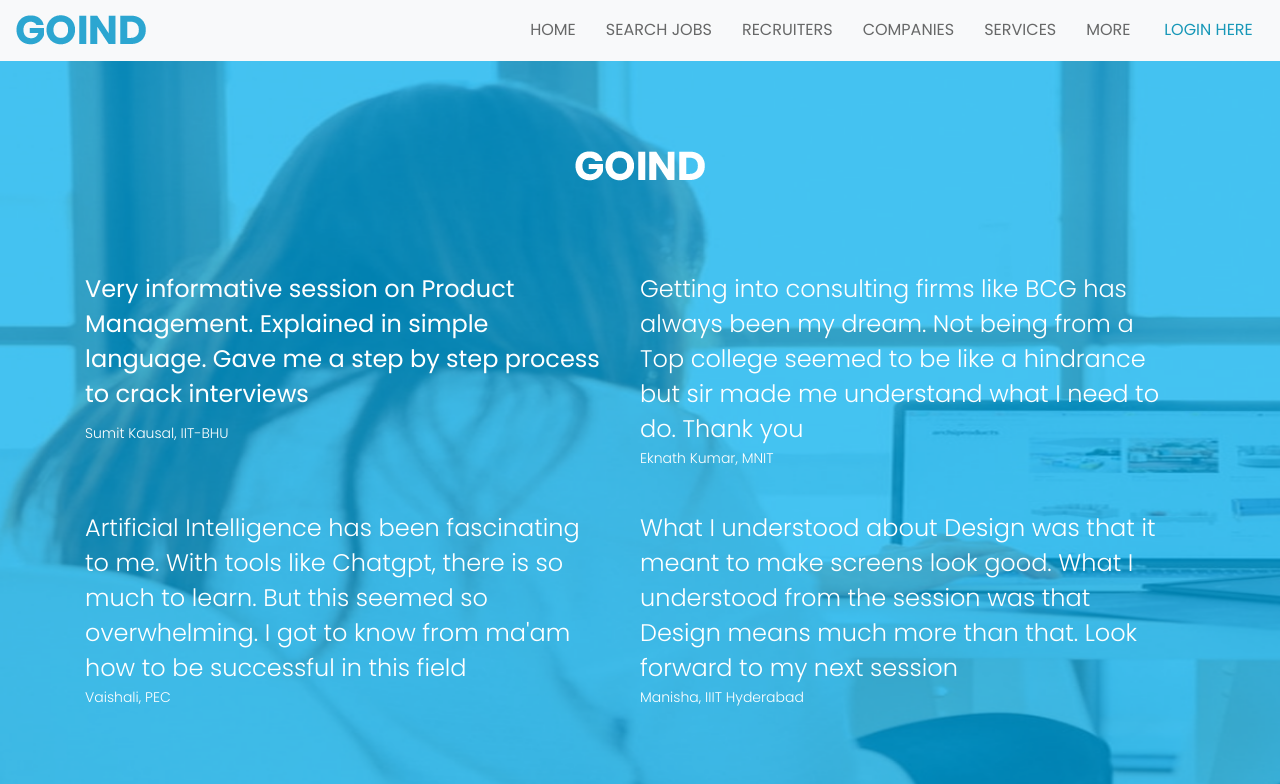
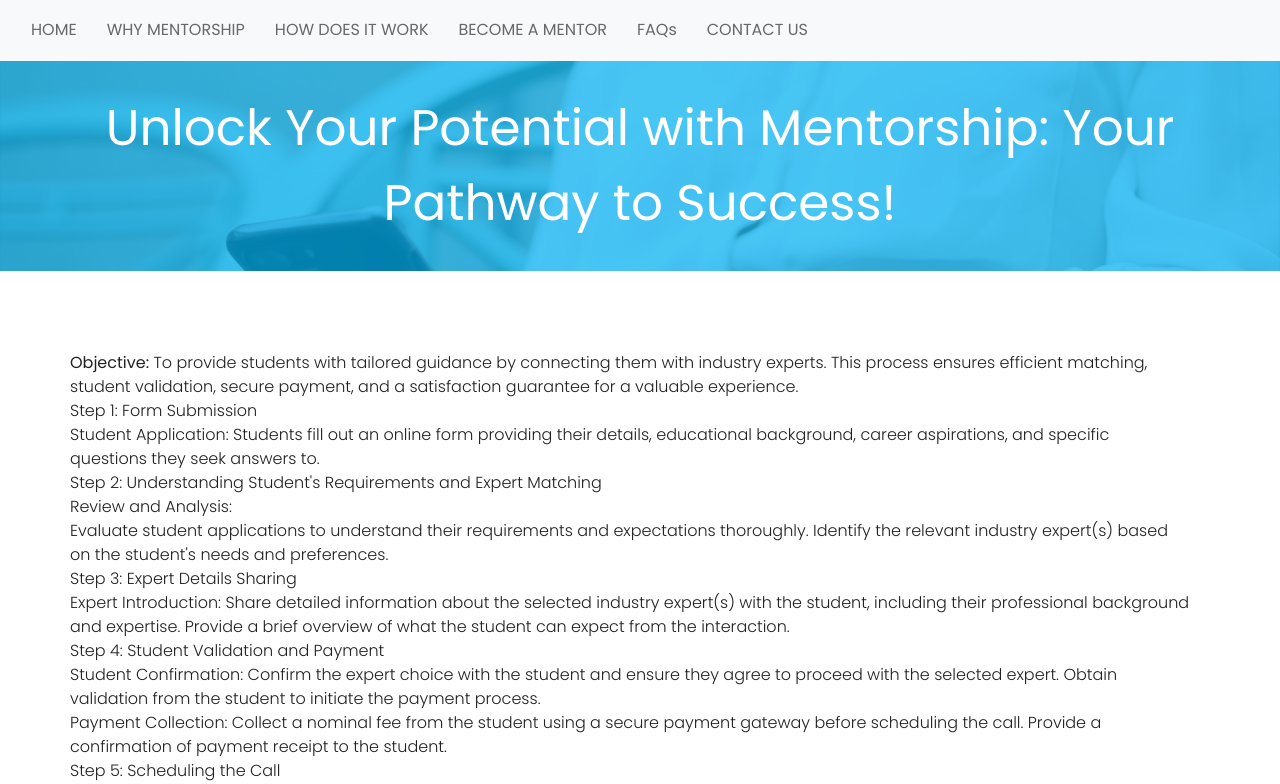
Before and after one commit to getmementored/getmementored.github.io, a plain HTML site: page search jobs.html in a window 1280 px wide. Shown: the top 784 px of the page. Drawn offline with nearby package versions, Linux system fonts and the light colour scheme; a script that the page names is missing; files whose address does not match are found by name.

Commit message:
Update search jobs.html

```diff
--- a/search jobs.html
+++ b/search jobs.html
@@ -9,7 +9,7 @@
 <meta name="viewport" content="width=device-width, initial-scale=1">
 <meta name="viewport" content="initial-scale=1, maximum-scale=1">
 <!-- site metas -->
-<title>Search</title>
+<title>Recurments</title>
 <meta name="keywords" content="">
 <meta name="description" content="">
 <meta name="author" content="">
@@ -34,84 +34,126 @@
 <body>
 	<!-- header section start-->
 	<nav class="navbar navbar-expand-lg navbar-light bg-light">
-        <a class="logo" href="#"><img src="images/logo.png"></a>
-        <button class="navbar-toggler" type="button" data-toggle="collapse" data-target="#navbarNav" aria-controls="navbarNav" aria-expanded="false" aria-label="Toggle navigation">
-        <span class="navbar-toggler-icon"></span>
-        </button>
         <div class="collapse navbar-collapse" id="navbarNav">
             <ul class="navbar-nav">
                 <li class="nav-item">
                    <a class="nav-link" href="index.html">HOME</a>
                 </li>
                 <li class="nav-item">
-                   <a class="nav-link" href="search jobs.html">SEARCH JOBS</a>
+                   <a class="nav-link" href="search jobs.html">WHY MENTORSHIP</a>
                 </li>
 		<li class="nav-item">
-                   <a class="nav-link" href="recurments.html">RECRUITERS</a>
+                   <a class="nav-link" href="search jobs.html">HOW DOES IT WORK</a>
                 </li>
                 <li class="nav-item">
-                   <a class="nav-link" href="companies.html">COMPANIES</a>
+                   <a class="nav-link" href="recurments.html">BECOME A MENTOR</a>
                 </li>
                 <li class="nav-item">
-                   <a class="nav-link" href="services.html">SERVICES</a>
+                   <a class="nav-link" href="companies.html">FAQs</a>
                 </li>
                 <li class="nav-item">
-                   <a class="nav-link" href="#">MORE</a>
+                   <a class="nav-link" href="services.html">CONTACT US</a>
                 </li>
             </ul>
         </div>
-         <div class="login_text"><a href="login.html">LOGIN HERE</a></div>
     </nav>
-	<!-- header section start-->
-  <!-- search jobs section start-->
-  <div class="search_section layout_padding">
+	<!-- header section end>
+	<!-- Recurments  section start-->
+    <div class="services_section">
         <div class="container">
-        <div class="logo_1"><img src="images/logo-2.png"></div>
-          <div class="row box">
-              <div class="col-md-6">
-                  <h1 class="what_text">Very informative session on Product Management. Explained in simple language. Gave me a step by step process to crack interviews</h1>
-                  <p class="city_text">Sumit Kausal, IIT-BHU</p>              </div>
-              <div class="col-md-6">
-                  <h2 class="what_text">Getting into consulting firms like BCG has always been my dream. Not being from a Top college seemed to be like a hindrance but sir made me understand what I need to do. Thank you</h2>
-                  <p class="city_text">Eknath Kumar, MNIT</p>
+            <h1 class="services_text">Unlock Your Potential with Mentorship: Your Pathway to Success!</h1>
         </div>
-			<div class="col-md-6">
-                  <h2 class="what_text">Artificial Intelligence has been fascinating to me. With tools like Chatgpt, there is so much to learn. But this seemed so overwhelming. I got to know from ma'am how to be successful in this field</h2>
-                  <p class="city_text">Vaishali, PEC</p>
-                                </div>
-<div class="col-md-6">
-                  <h2 class="what_text">What I understood about Design was that it meant to make screens look good. What I understood from the session was that Design means much more than that. Look forward to my next session</h2>
-                  <p class="city_text">Manisha, IIIT Hyderabad</p>
     </div>
 
+    <div class="Recurments_section_2">
+    	<div class="container">
+    		<div class="product_section">
+    			<div class="row padding_top_0">
+    					<p class="lorem_ipsum_text">
 
+						<b>Objective:</b> To provide students with tailored guidance by connecting them with industry experts. This process ensures efficient matching, student validation, secure payment, and a satisfaction guarantee for a valuable experience.
+
+<br>Step 1: Form Submission
+
+<br>Student Application:
+Students fill out an online form providing their details, educational background, career aspirations, and specific questions they seek answers to.
+
+<br>Step 2: Understanding Student's Requirements and Expert Matching
+
+<br>Review and Analysis:
+<br>Evaluate student applications to understand their requirements and expectations thoroughly.
+Identify the relevant industry expert(s) based on the student's needs and preferences.
+<br>Step 3: Expert Details Sharing
+
+<br>Expert Introduction:
+Share detailed information about the selected industry expert(s) with the student, including their professional background and expertise.
+Provide a brief overview of what the student can expect from the interaction.
+<br>Step 4: Student Validation and Payment
+
+<br>Student Confirmation:
+
+Confirm the expert choice with the student and ensure they agree to proceed with the selected expert.
+Obtain validation from the student to initiate the payment process.
+<br>Payment Collection:
+
+Collect a nominal fee from the student using a secure payment gateway before scheduling the call.
+Provide a confirmation of payment receipt to the student.
+<br>Step 5: Scheduling the Call
+
+<br>Mutual Availability:
+Coordinate with both the student and the expert to find a suitable time for the consultation call.
+Send calendar invitations to both parties, including the date, time, and meeting platform details.
+Step 6: Interaction and Satisfaction Guarantee
+
+<br>Consultation Call:
+
+Facilitate the scheduled call between the student and the expert, ensuring a smooth and productive conversation.
+Provide a secure and confidential environment for the discussion.
+<br>Post-Interaction Feedback:
+
+Gather feedback from both the student and the expert after the interaction to assess satisfaction levels and gather insights for improvement.
+Satisfaction Guarantee:
+
+If the student is not satisfied with the consultation, initiate the refund process promptly.
+Ensure that the refund is processed efficiently and the student is informed about the completion of the refund.
+<br>Step 7: Continuous Improvement and Follow-up
+
+<br>Feedback Analysis:
+
+<br>Regularly analyze feedback received from students and experts to identify patterns and areas of improvement.
+Use feedback to enhance the matching process and overall user experience.
+<br>Follow-up Support:
+
+Provide additional resources or support to students who require further assistance based on their interactions.
+Maintain communication with both students and experts to build a reliable network for future interactions.
+By following this structured process, students can receive personalized guidance from industry experts while ensuring their satisfaction and the security of their financial transactions. Continuous improvement and a commitment to customer satisfaction are key elements of this process.
+
+
+
+
+
+
+
+
+
+
+
+</p>
     				</div>
     			</div>
     	</div>
-  <!-- search jobs section end-->
+    </div>
 
-  <!-- footer section start-->
-  <div class="footer_section layout_padding">
-    <div class="container">
-      <h1 class="subscribr_text">Subscribe Now</h1>
-      <p class="lorem_text">There are many variations of passages of Lorem Ipsum available, but the majority have </p>
-      <div class="box_main_2">
-          <textarea type="" class="email_bt_2" placeholder="Enter Your Email" name=""></textarea>
-        </div>
-        <button class="subscribe_bt_2"><a href="#">Subscribe</a></button>
-    </div>
-  </div>
-  <!-- footer section end-->
+<!-- Recurments  section end-->
+
     <!-- copyright section start-->
     <div class="copyright_section">
       <div class="container">
         <div class="row">
           <div class="col-md-6">
-          <p class="copyright_text">Copyright 2020 All Right Reserved By.<a href="https://html.design"> Free  html Templates</a></p>
+            <p class="copyright_text">Copyright 2020 All Right Reserved</p>
           </div>
-        <div class="col-md-6">
-          <p class="cookies_text">Cookies, Privacy and Terms</p>
-        </div>
+
         </div>
       </div>
     </div>
```
Lines whose indentation alone changed are shown as unchanged.
